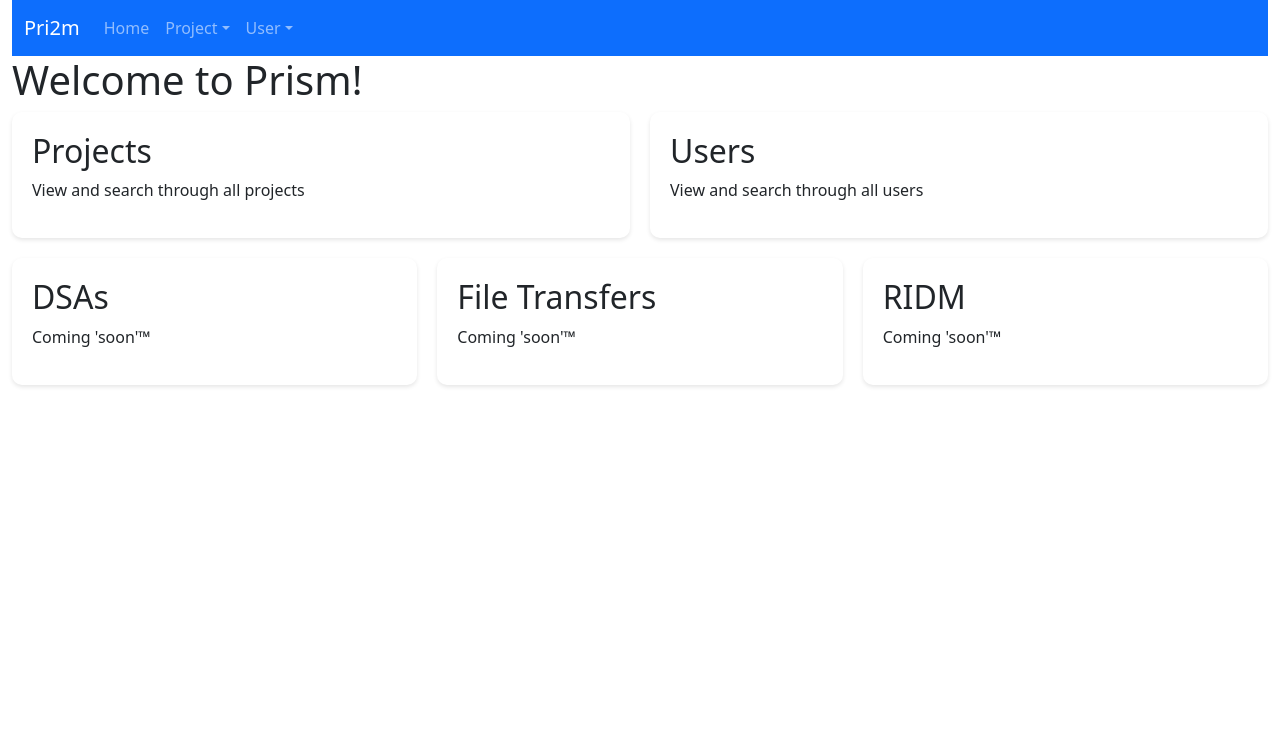
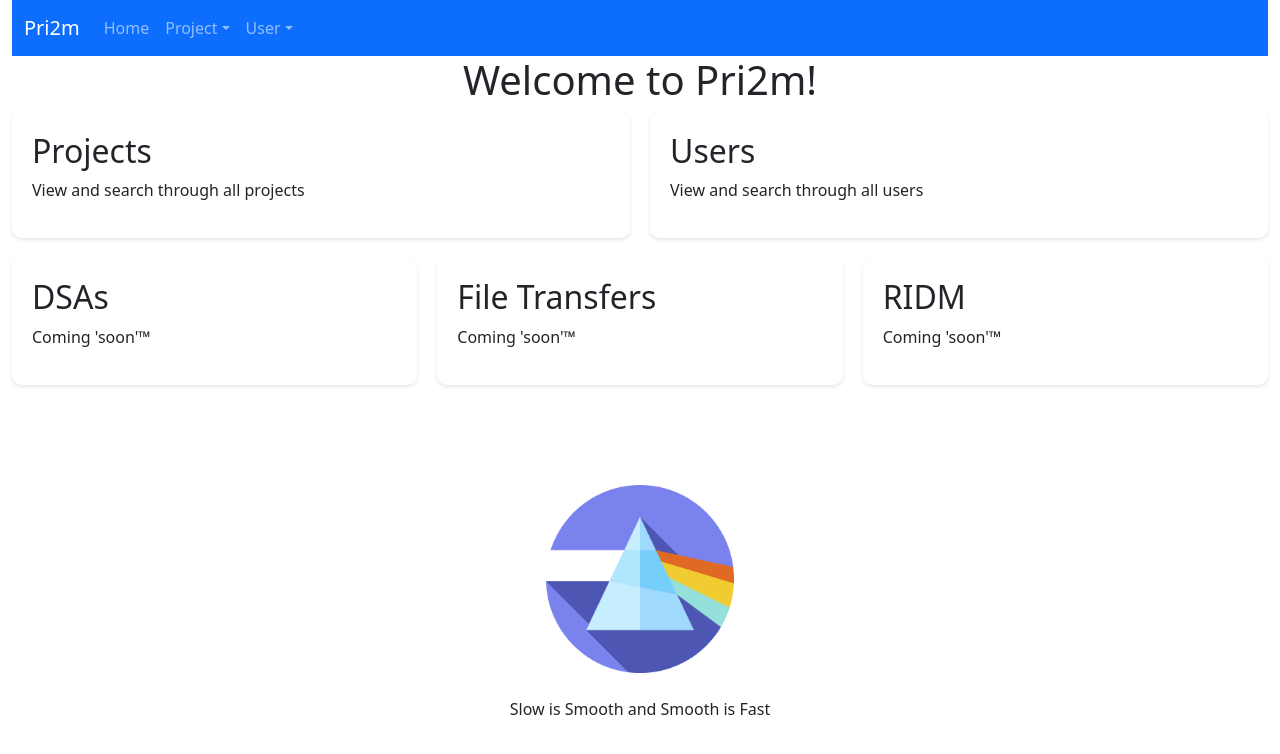
Before and after one commit to AdamKeeley/pri2m, a Django app: template Prism/templates/Prism/index.html in a window 1280 px wide. Shown: the top 754 px of the page. Run offline with Django 5.2, Linux system fonts and the light colour scheme; the template is opened without the code that fills it, so the values that code supplies are empty; some libraries are stand-ins or nearby versions.

Commit message:
Showing index.html some love

```diff
--- a/Prism/static/Prism/style.css
+++ b/Prism/static/Prism/style.css
@@ -58,3 +58,9 @@ table {
     color: inherit;
     display: block;
 }
+
+.center-img {
+  display: block;
+  margin-left: auto;
+  margin-right: auto;
+}
--- a/Prism/templates/Prism/index.html
+++ b/Prism/templates/Prism/index.html
@@ -1,4 +1,5 @@
 {% extends "Prism/layout.html" %}
+{% load static %}
 
 {% block title %}
 Pri2m: Welcome!
@@ -7,7 +8,7 @@ Pri2m: Welcome!
 {% block content %}
 
 <header>
-    <h1>Welcome to Prism!</h1>
+    <h1 style="text-align:center">Welcome to Pri2m!</h1>
 </header>
 
 <section class="tiles-container">
@@ -46,5 +47,11 @@ Pri2m: Welcome!
                 Coming 'soon'&trade;
             </p>
         </div>
+</section>
 
 {% endblock %}
+
+{% block footer %}
+<img class="center-img" src="{% static 'Prism/prism.png' %}" alt="Prism icon" width="15%" height="15%" style="margin-top: 100px;">
+<p style="text-align:center"><br>Slow is Smooth and Smooth is Fast</p>
+{% endblock %}
--- a/Prism/templates/Prism/layout.html
+++ b/Prism/templates/Prism/layout.html
@@ -47,11 +47,11 @@
   </div>
 </body>
 
-<!--
 <footer>
     <div class="container-fluid">
-        <p style="text-align:left"><br>&copy TenSeconder</p>
+      {% block footer %}
+      {% endblock %}
     </div>
 </footer>
+
 </html>
--->
```
Also changed, not shown: Prism/static/Prism/Prism.png (added).
